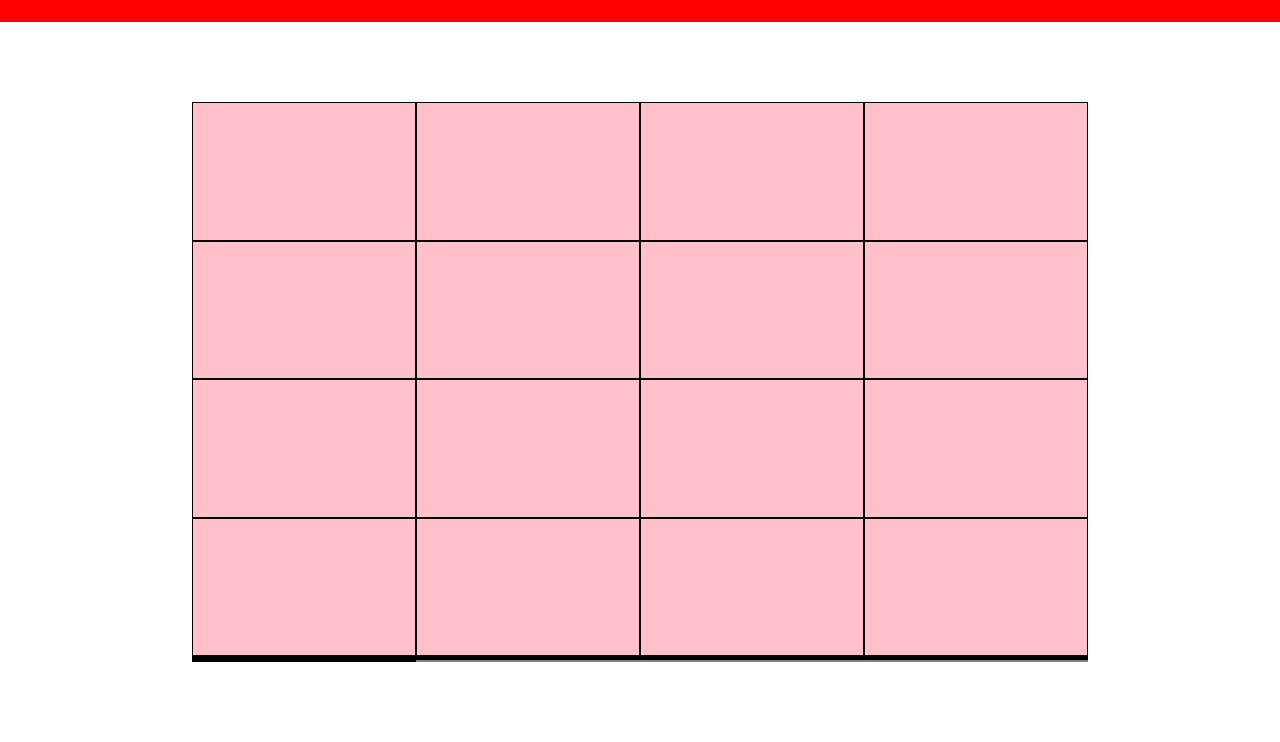
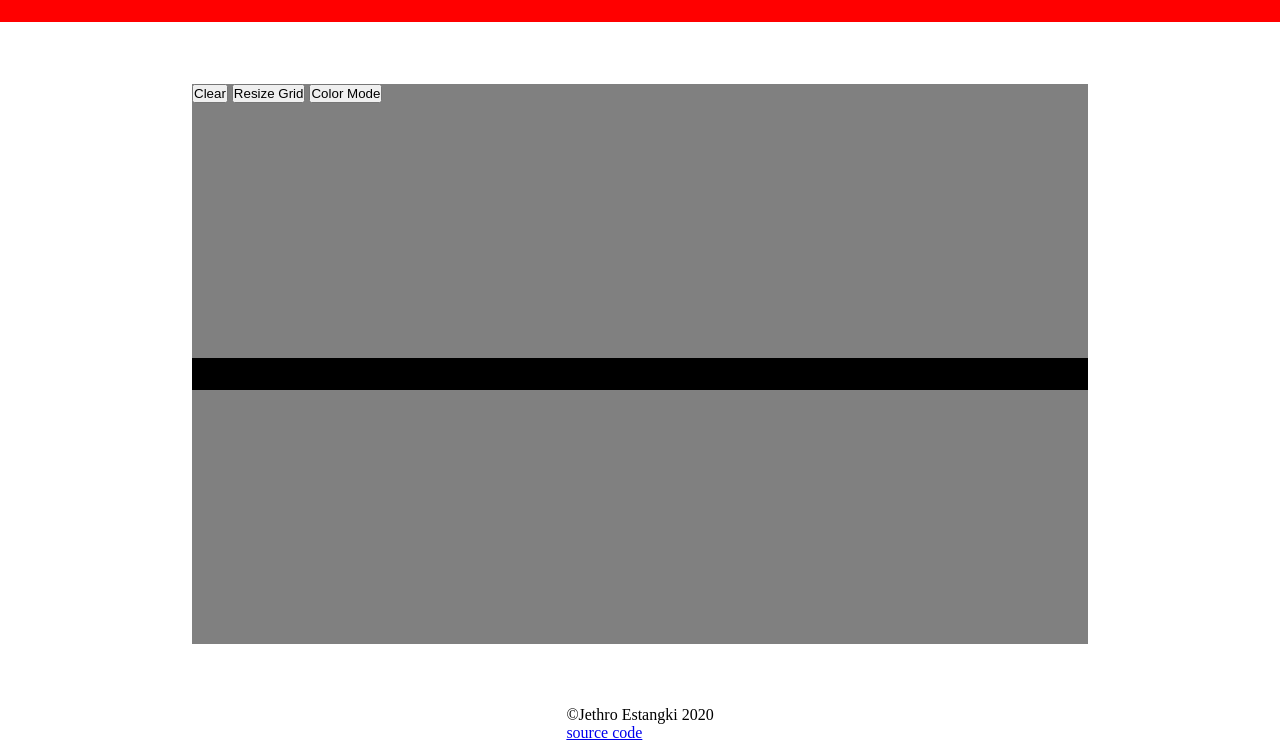
Before and after one commit to iamjethrooo/etch-a-sketch, a plain HTML site: page index.html in a window 1280 px wide. Shown: the part 58-800 px from the top of the page. Drawn offline with Linux system fonts and the light colour scheme.

Commit message:
Add clear, resize and color-mode buttons

```diff
--- a/index.html
+++ b/index.html
@@ -8,18 +8,22 @@
   </head>
   <body>
     <header><p>Etch a Sketch</p></header>
-    <main id="main-box">
-      <div class="cell"></div>
-      <div class="cell"></div>
-      <div class="cell"></div>
-      <div class="cell"></div>
-      <div class="cell"></div>
-      <div class="cell"></div>
-      <div class="cell"></div>
-      <div class="cell"></div>
-      <div class="cell"></div>
+    <main>
+      <div id="buttons">
+        <button id="clear-button">Clear</button>
+        <button id="resize-button">Resize Grid</button>
+        <button id="color-mode-button">Color Mode</button>
+      </div>
+      <div id="main-box"></div>
     </main>
-    <footer></footer>
+    <footer>
+      <p>&copy;Jethro Estangki 2020</p>
+      <p>
+        <a href="https://github.com/iamjethrooo/rock-paper-scissors"
+          >source code</a
+        >
+      </p>
+    </footer>
     <script src="main.js"></script>
   </body>
 </html>
```
